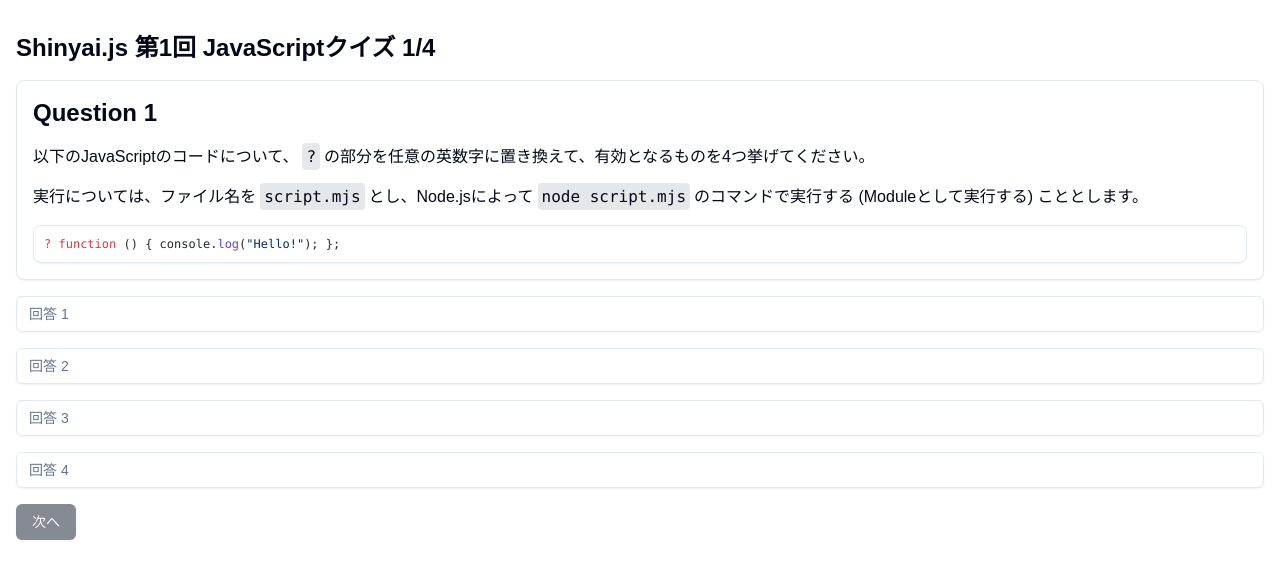
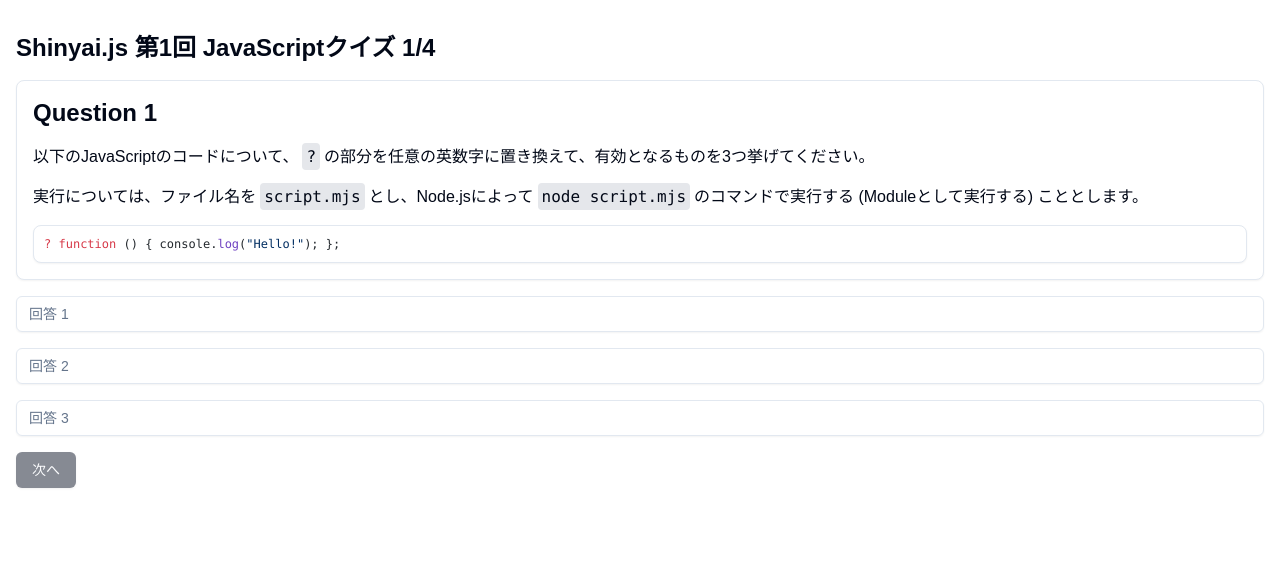
Before and after one commit to syumai/shinyaijs.syum.ai, a Next.js app: page /events/1 in a window 1280 px wide. Shown: the top 578 px of the page. Built offline with nearby package versions, Linux system fonts and the light colour scheme.

Commit message:
reduce question 1 answers

```diff
--- a/app/actions.ts
+++ b/app/actions.ts
@@ -27,8 +27,6 @@ export async function submitEvents1Answers(answers: Events1Answers) {
     eventQuestionAnswer.payload
   ) as Required<Events1Answers>;
 
-  console.log({ answers, expectedAnswers });
-
   const results = [
     difference(answers[0], expectedAnswers[0]).length === 0,
     answers[1] === expectedAnswers[1],
--- a/components/events/1/Question1.tsx
+++ b/components/events/1/Question1.tsx
@@ -9,7 +9,7 @@ type Props = {
   answer: Answers[0];
 };
 
-const defaultAnswer = ["", "", "", ""];
+const defaultAnswer = ["", "", ""];
 
 export default function Question1({ onAnswer, answer = defaultAnswer }: Props) {
   const handleChange = (index: number, value: string) => {
@@ -25,7 +25,7 @@ export default function Question1({ onAnswer, answer = defaultAnswer }: Props) {
         <p>
           以下のJavaScriptのコードについて、
           <Code>?</Code>
-          の部分を任意の英数字に置き換えて、有効となるものを4つ挙げてください。
+          の部分を任意の英数字に置き換えて、有効となるものを3つ挙げてください。
         </p>
         <p>
           実行については、ファイル名を
```
